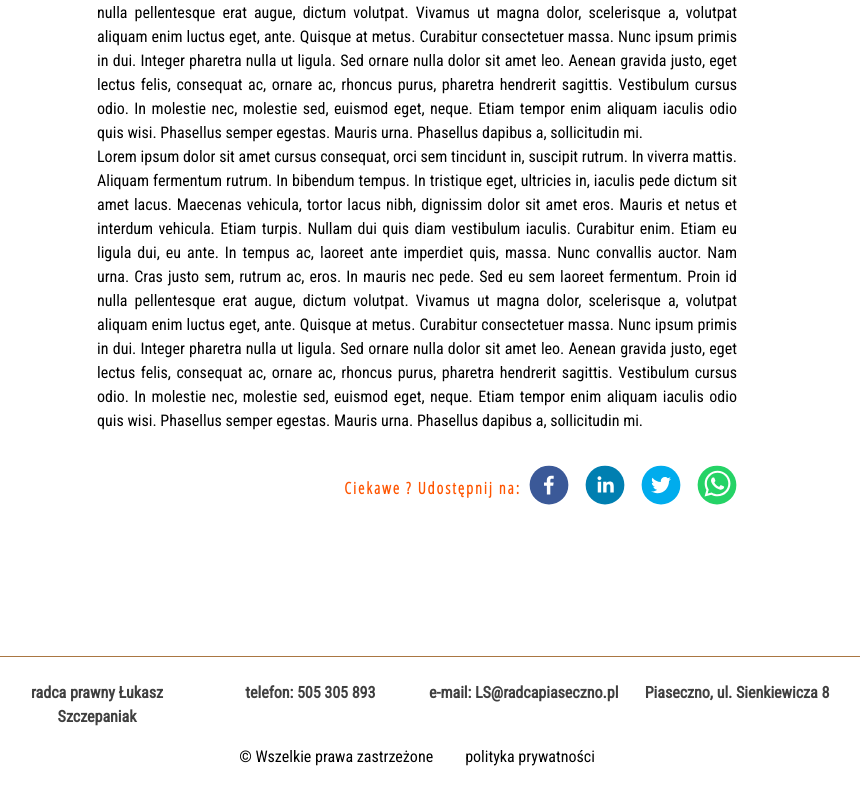
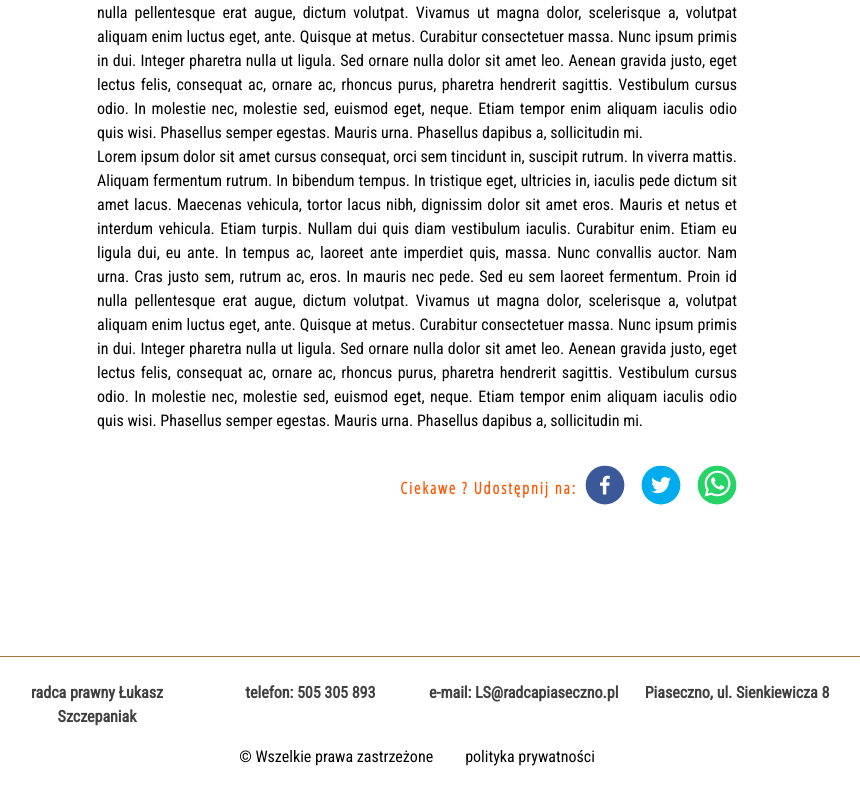
Before and after one commit to lukaszwebdev7/blog-ksh, a Next.js app: page /posts/spolka_jawna/Lorem-ipsum-dolor-sit-amet3 in a window 1280 px wide. Shown: the part 1262-2055 px from the top of the page, without its empty margins (223-1083 px from the left). Built offline with nearby package versions, Linux system fonts and the light colour scheme; what @tailwindcss/typography would draw is missing.

Commit message:
remove inkedin social share button

```diff
--- a/components/posts/post-detail/social-media-share-buttons.js
+++ b/components/posts/post-detail/social-media-share-buttons.js
@@ -1,15 +1,16 @@
-import { useEffect, useRouter } from 'next/router';
+import { useRouter } from 'next/router';
+import Link from 'next/link';
 
-import { FacebookShareButton, LinkedinShareButton, TwitterShareButton, WhatsappShareButton } from 'react-share';
+import { FacebookShareButton, TwitterShareButton, WhatsappShareButton } from 'react-share';
 
-import { FacebookIcon, LinkedinIcon, TwitterIcon, WhatsappIcon } from 'react-share';
+import { FacebookIcon, TwitterIcon, WhatsappIcon } from 'react-share';
 
 function SocialMediaShareButtons(props) {
 	const { title, slug } = props.post;
 	const { asPath } = useRouter();
 
 	const pathWithoutTitle = asPath.split('/').slice(0, 3).join('/');
-	const path = 'blog-ksh.vercel.app' + pathWithoutTitle + `/${slug}`;
+	const path = 'https://blog-ksh.vercel.app' + pathWithoutTitle + `/${slug}/`;
 
 	return (
 		<div className="flex flex-col sm:flex-row justify-end mt-8 sm:items-center">
@@ -25,11 +26,6 @@ function SocialMediaShareButtons(props) {
 						<FacebookShareButton url={path}>
 							<FacebookIcon logofillcolor="white" size={40} round={true} />
 						</FacebookShareButton>
-					</div>
-					<div className="mx-2">
-						<LinkedinShareButton url={path}>
-							<LinkedinIcon logofillcolor="white" size={40} round={true} />
-						</LinkedinShareButton>
 					</div>
 					<div className="mx-2">
 						<TwitterShareButton title={title} url={path}>
```
